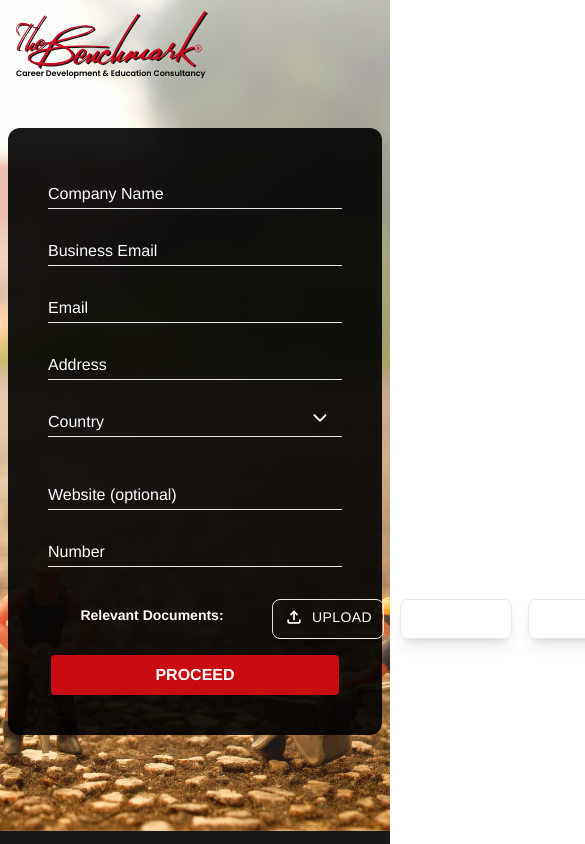
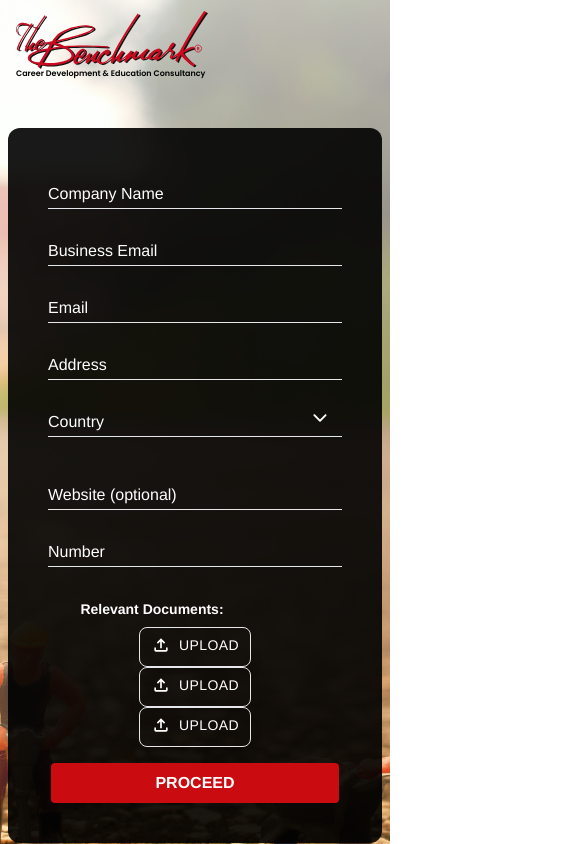
Before and after one commit to Zubaer-Alam/benchmark, a React (Vite) app: page /recruit in a window 390 px wide. Shown: the top 844 px of the page, 585 px wide, since content can reach past the window. Built offline with nearby package versions, Linux system fonts and the light colour scheme; some icons are missing.

Commit message:
fixed the fade effect on renderstep2

```diff
--- a/src/pages/RecruitPage/RecruiterFOrm/RecruiterForm.jsx
+++ b/src/pages/RecruitPage/RecruiterFOrm/RecruiterForm.jsx
@@ -177,13 +177,13 @@ const RecruiterForm = () => {
           </div>
           {/* from section 1 */}
           <div className="">
-            <div className="mb-4 flex items-center justify-between gap-4">
+            <div className="mb-4 md:flex items-center justify-between gap-4">
               <div className="">
                 <label className="block w-52 text-center lg:text-left text-white text-sm font-bold mb-2">
                   Relevant Documents:
                 </label>
               </div>
-              <div className="flex gap-4">
+              <div className="md:flex gap-4">
                 {" "}
                 <label class="mx-auto w-28 h-10   flex items-center justify-center pb-1 bg-transparent text-blue rounded-lg shadow-lg tracking-wide uppercase border border-blue cursor-pointer hover:bg-blue hover:text-white">
                   <p className="flex gap-2 text-sm text-white">
@@ -235,13 +235,12 @@ const RecruiterForm = () => {
   const renderStep2 = () => {
     return (
       <motion.div
-        initial={{ opacity: 0, x: "100%" }}
-        animate={{ opacity: 1, x: 0 }}
-        exit={{ opacity: 0, x: "100%" }}
+        initial={{ x: "100%" }}
+        animate={{ x: 0 }}
         transition={{ duration: 0.9 }}
       >
         <div className=" lg:flex gap-4 lg:my-20 ">
-          <div className="mb-4  mx-2  lg:mx-auto bg-black bg-opacity-90 px-5 md:px-20 py-10  rounded-xl lg:w-screen">
+          <div className="mb-4  mx-2  lg:mx-auto bg-black bg-opacity-90 px-5 md:px-10 py-20  rounded-xl lg:w-screen">
             <div className="md:flex mb-4 justify-between relative">
               <label htmlFor="workerType" className="text-white pt-4">
                 Worker Type:
@@ -283,7 +282,7 @@ const RecruiterForm = () => {
             <div className="flex mb-4 items-center  justify-between space-x-4">
               <span className="text-white">Numbers of Workers:</span>
               <div className="flex items-center space-x-2">
-                <div className=" w-12 md:w-28 md:gap-3  justify-center border-2 rounded-md px-2 py-1 flex items-center space-x-1">
+                <div className=" w-12 md-custom:w-28 md:gap-3  justify-center border-2 rounded-md px-2 py-1 flex items-center space-x-1">
                   <div className="text-white  focus:outline-none">
                     <span>-</span>
                   </div>
@@ -293,7 +292,7 @@ const RecruiterForm = () => {
                   </div>
                 </div>
                 <span className="text-white">to</span>
-                <div className="w-12 md:w-28 md:gap-3  justify-center border-2 rounded-md px-2 py-1 flex items-center space-x-1">
+                <div className="w-12 md-custom:w-28 md:gap-3  justify-center border-2 rounded-md px-2 py-1 flex items-center space-x-1">
                   <div className="text-white  focus:outline-none">
                     <span>-</span>
                   </div>
@@ -316,7 +315,7 @@ const RecruiterForm = () => {
             <div className="flex mb-4 items-center justify-between space-x-4">
               <span className="text-white">Age Requirements (years):</span>
               <div className="flex items-center space-x-2">
-                <div className=" w-12 md:w-28 md:gap-3  justify-center border-2 rounded-md px-2 py-1 flex items-center space-x-1">
+                <div className=" w-12 md-custom:w-28 md:gap-3  justify-center border-2 rounded-md px-2 py-1 flex items-center space-x-1">
                   <div className="text-white  focus:outline-none">
                     <span>-</span>
                   </div>
@@ -326,7 +325,7 @@ const RecruiterForm = () => {
                   </div>
                 </div>
                 <span className="text-white">to</span>
-                <div className="w-12 md:w-28 md:gap-3  justify-center border-2 rounded-md px-2 py-1 flex items-center space-x-1">
+                <div className="w-12 md-custom:w-28 md:gap-3  justify-center border-2 rounded-md px-2 py-1 flex items-center space-x-1">
                   <div className="text-white  focus:outline-none">
                     <span>-</span>
                   </div>
@@ -379,7 +378,7 @@ const RecruiterForm = () => {
             <div className="flex  items-center justify-between space-x-4">
               <span className="text-white">Experience in years:</span>
               <div className="flex items-center space-x-2">
-                <div className=" w-12 md:w-28 md:gap-3  justify-center border-2 rounded-md px-2 py-1 flex items-center space-x-1">
+                <div className=" w-12 md-custom:w-28 md:gap-3  justify-center border-2 rounded-md px-2 py-1 flex items-center space-x-1">
                   <div className="text-white  focus:outline-none">
                     <span>-</span>
                   </div>
@@ -389,7 +388,7 @@ const RecruiterForm = () => {
                   </div>
                 </div>
                 <span className="text-white">to</span>
-                <div className="w-12 md:w-28 md:gap-3  justify-center border-2 rounded-md px-2 py-1 flex items-center space-x-1">
+                <div className="w-12 md-custom:w-28 md:gap-3  justify-center border-2 rounded-md px-2 py-1 flex items-center space-x-1">
                   <div className="text-white  focus:outline-none">
                     <span>-</span>
                   </div>
@@ -442,7 +441,7 @@ const RecruiterForm = () => {
             onChange={(e) => setProposedSalary(e.target.value)}
           /> */}
               <div className="flex gap-10 flex-1">
-                <div className=" w-12 md:w-28 md:gap-3  justify-center border-2 rounded-md px-2 py-1 flex items-center space-x-1">
+                <div className=" w-12 md-custom:w-28 md:gap-3  justify-center border-2 rounded-md px-2 py-1 flex items-center space-x-1">
                   <div className="text-white  focus:outline-none">
                     <span>-</span>
                   </div>
--- a/tailwind.config.js
+++ b/tailwind.config.js
@@ -1,17 +1,39 @@
-/** @type {import('tailwindcss').Config} */
-export default {
+// /** @type {import('tailwindcss').Config} */
+// export default {
+//   content: [
+//     "./index.html",
+//     "./src/**/*.{js,ts,jsx,tsx}",
+//     './components/**/*.{html,js}',
+//   ],
+//   theme: {
+//     extend: {
+//       colors: {
+//         'dark': '#181818',
+//         'orange': '#ff4a17',
+//       }
+//     },
+//   },
+//   plugins: [ ]
+// }
+
+// tailwind.config.js
+
+module.exports = {
   content: [
     "./index.html",
     "./src/**/*.{js,ts,jsx,tsx}",
-    './components/**/*.{html,js}',
+    "./components/**/*.{html,js}",
   ],
   theme: {
     extend: {
       colors: {
-        'dark': '#181818',
-        'orange': '#ff4a17',
-      }
+        dark: "#181818",
+        orange: "#ff4a17",
+      },
+      screens: {
+        "md-custom": "480px",
+      },
     },
   },
-  plugins: [ ]
-}
+  plugins: [],
+};
```
